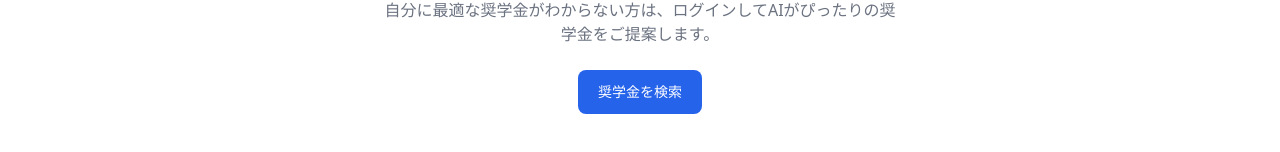
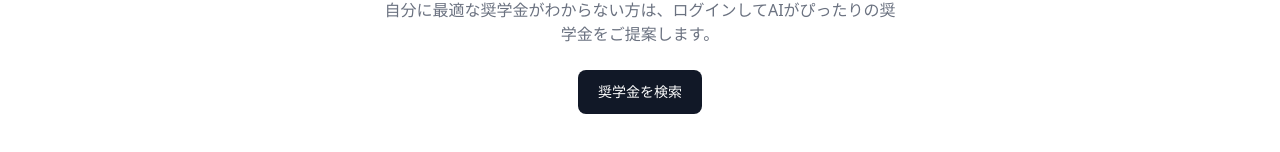
Before and after one commit to Lortas102066/scholarship, a Next.js app: page / in a window 1280 px wide. Shown: the part 234-386 px from the top of the page. Built offline with nearby package versions, Linux system fonts and the light colour scheme; no server answers; grey boxes are pictures that could not be loaded.

Commit message:
Changed button color to black

```diff
--- a/app/page.tsx
+++ b/app/page.tsx
@@ -63,7 +63,7 @@ export default function Home() {
             </p>
             <a
               href="/scholarship"
-              className="inline-block px-5 py-3 mt-6 text-sm font-medium leading-5 text-center text-white capitalize bg-blue-600 rounded-lg hover:bg-blue-500 lg:mx-0 lg:w-auto focus:outline-none"
+              className="inline-block px-5 py-3 mt-6 text-sm font-medium leading-5 text-center text-white capitalize bg-gray-900 rounded-lg hover:bg-gray-400 lg:mx-0 lg:w-auto focus:outline-none"
             >
               奨学金を検索
             </a>
```
Also changed, not shown: app/about-us/page.tsx (added).
